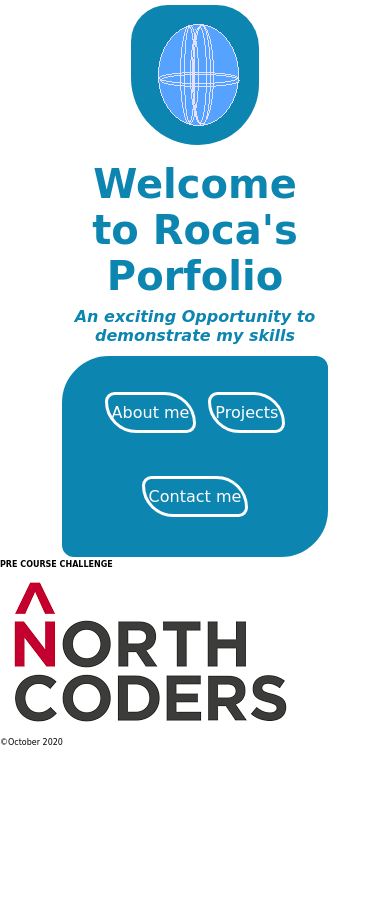
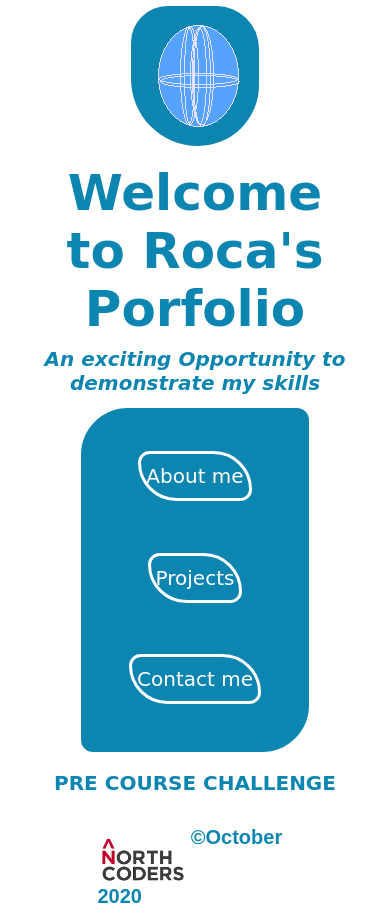
Before and after one commit to Rocamain/portfolio-website, a plain HTML site: page index.html in a window 390 px wide. Before the commit the page ends 844 px from the top, so only its background shows below. Drawn offline with Linux system fonts and the light colour scheme; a web font is replaced by a local one.

Commit message:
adding about.css, pending media query // index.css modified, final review pending

```diff
--- /dev/null
+++ b/css/about.css
@@ -0,0 +1,145 @@
+*{
+    padding: 0;
+    margin: 0 auto;
+    text-decoration: none;
+    font-family: 'Short Stack', cursive;
+    font-size: 10px;
+    color: rgb(13, 133, 177);
+}
+h1{
+    font-size: 4rem;}
+h2{
+    font-size: 2.5rem;}
+h3{
+    font-size: 2rem;}
+p {
+    font-size: 1.2rem;
+    text-align: justify;
+    margin-top: 2%;}
+
+header{
+    margin:5% auto;
+    width: 30%;
+    height: 20%;
+    padding: 2rem;
+    border: 3px  solid  rgb(13, 133, 177);
+    border-radius: 50px 15px;
+    background-color: white;
+    text-align: center;
+}
+
+section.container{
+    float:left;
+    width:60%;
+    margin-left: 10%;
+}
+
+article{
+
+    clear: both;
+    overflow: auto;
+    width: 100%;
+    margin-bottom: 3%;
+
+}
+
+article img{
+    width: 17%;
+    border: 0.5rem  solid rgb(13, 133, 177);
+    border-radius: 15px 50px;
+    vertical-align: middle;
+
+
+
+    }
+#title{
+    margin-top: 2rem;
+    display: inline-block;
+    vertical-align: middle;
+}
+
+#subtitle{
+    background-color: rgb(13, 133, 177);
+    color:white;
+    width:60%;
+    text-anchor: left;
+}
+
+aside{
+    float:left;
+    width:20%;
+}
+
+
+nav{
+    width: 30%;
+    height: 100%;
+    padding: 1.3rem;
+    padding-top: 3rem;
+    border: 1px  solid rgb(197, 189, 189);
+    border-radius: 50px 15px;
+    background-color: rgb(13, 133, 177);
+    align-items: right;
+}
+
+nav ul{
+    text-align: center;
+}
+
+nav ul li{
+    display: flex;
+    align-items: center ;
+    justify-content: space-evenly;
+    line-height: 2rem;
+    margin-bottom: 30%;
+}
+
+nav ul li a{
+    display: block;
+    color: white;
+    font-size: 2rem;
+    padding: 1rem 0.4rem;
+    border: 0.3rem  solid white;
+    border-radius: 15px 50px;
+}
+
+
+a:hover{
+    background:rgb(44, 83, 97);
+    transition: 1s;
+}
+
+.sub ul{
+
+}
+
+.sub ul li{
+    padding-top: 2rem;
+    margin-left: 4rem;
+    font-size: 1.5rem;
+    display: list-item;
+    list-style: inside cirle;
+}
+
+
+
+footer{
+    clear: both;
+    width: 80%;
+}
+
+footer p{
+    display:inline;
+    font-size: 1.5rem;
+    font-weight: 600;
+    font-family: sans-serif;
+}
+footer img{
+    height: 4rem;
+    vertical-align: text-top;
+}
+article.sub{
+
+    border-top: 0.5em  solid rgb(13, 133, 177);;
+
+}
--- a/css/index.css
+++ b/css/index.css
@@ -1,23 +1,30 @@
 *{
     padding: 0;
-    margin: 0px auto;
-    list-style: none;
+    margin: 0 auto;
     text-decoration: none;
-    font-size: 8px;
     font-family: 'Short Stack', cursive;
+    font-size: 10px;
+    color: rgb(13, 133, 177);
 }
+h1{
+    font-size: 4rem;}
+h2{
+    font-size: 2.5rem;}
+h3{
+    font-size: 2rem;}
+p {
+    font-size: 1.2rem;
+    text-align: justify;
+    margin-top: 2%;}
 
-header{
-
+.wrapper{
+    width: 80%;
     text-align: center;
-    font-family: 'Short Stack', cursive;
-    width: 70%;
 }
 
 #title {
     font-size: 7rem;
-    color: rgb(13, 133, 177);
-    font-family: 'Short Stack', cursive;
+
     margin: 3% ;
 }
 
@@ -28,8 +35,6 @@ header{
 
 #subtitle em{
     font-size: 4rem;
-    color: rgb(13, 133, 177);
-    font-family: 'Short Stack', cursive;
 }
 
 #logo{
@@ -48,19 +53,19 @@ nav{
 }
 
 nav ul{
+    text-align: center;
+}
 
-    text-align: center;
 
-}
 nav ul li{
-    display: inline;
-    margin:2%;
+    display: flex;
+    align-items: center ;
     justify-content: space-evenly;
     line-height: 9rem;
+    margin:2%;
 }
 
 nav ul li a{
-
     color: white;
     font-size: 4rem;
     padding: 2rem 1rem;
@@ -72,6 +77,32 @@ a:hover{
     background:rgb(44, 83, 97);
     transition: 1s;
 }
+#intro{
+    text-align: center;
+    margin: 5% 0% 10% 0%;
+    font-size: 2rem;
+    color: rgb(13, 133, 177);
+    font-family: 'Short Stack', cursive;
+}
+
+footer{
+    width: 50%;
+
+
+}
+footer p{
+    display:inline;
+    font-size: 2rem;
+    font-weight: 600;
+    font-family: sans-serif;
+    text-align: left;
+
+}
+footer img{
+    height: 5rem;
+    vertical-align: text-top;
+}
+
 
 /* MEDIA QUARIES */
 
@@ -106,6 +137,7 @@ nav ul li a{
     }
 }
 
+
 @media screen and (min-width:380px){
     #title {
         font-size: 5rem;
@@ -131,3 +163,4 @@ nav ul li a{
         padding: 1rem 0.5rem;
     }
 }
+/* Home */
```
